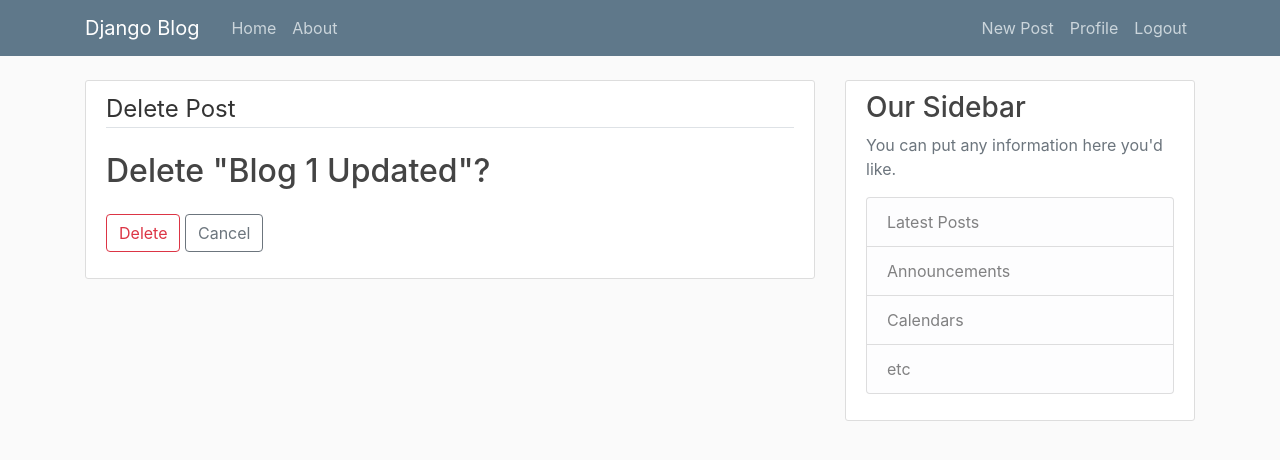
After one commit to tjapit/python-projects, a Django app: page /post/1/delete/ in a window 1280 px wide. The commit adds this page. Shown: the top 460 px of the page. Run offline with Django 4.2, Linux system fonts and the light colour scheme; a user stored in the database is signed in; data comes from the database, SQL or seed files in the repository; both versions use the stored data as it was after the commit; parts of the project's set-up code (start-up, migrations or seed data) failed here and were passed over; some libraries are stand-ins or nearby versions.

Commit message:
DeleteView, Routing, and Styling
Added a PostDeleteView which is essentially a form with a confirm delete/cancel button, added its routing with a 'pk' specific to the post, checks to see if the author is the one deleting the post. Added New Post link visible from the navbar for logged in users, update post buttons on post_detail.html visible only to the author, and conditional for cancel routing  whenever it's a new/updated post

```diff
--- a/tutorials/django_project/blog/templates/blog/base.html
+++ b/tutorials/django_project/blog/templates/blog/base.html
@@ -8,10 +8,7 @@
   <meta http-equiv="X-UA-Compatible" content="IE=edge" />
   <meta name="viewport" content="width=device-width, initial-scale=1.0" />
   <!-- Bootstrap CSS -->
-    <link rel="stylesheet"
-        href="https://cdn.jsdelivr.net/npm/bootstrap@4.0.0/dist/css/bootstrap.min.css"
-        integrity="sha384-Gn5384xqQ1aoWXA+058RXPxPg6fy4IWvTNh0E263XmFcJlSAwiGgFAW/dAiS6JXm"
-        crossorigin="anonymous">
+  <link rel="stylesheet" href="https://cdn.jsdelivr.net/npm/bootstrap@4.0.0/dist/css/bootstrap.min.css" integrity="sha384-Gn5384xqQ1aoWXA+058RXPxPg6fy4IWvTNh0E263XmFcJlSAwiGgFAW/dAiS6JXm" crossorigin="anonymous">
 
   <link rel="stylesheet" href="{% static 'blog/main.css' %}">
 
@@ -29,28 +26,33 @@
       <div class="container">
         <a class="navbar-brand mr-4" href="{% url 'blog-home' %}">Django
           Blog</a>
-                <button class="navbar-toggler" type="button"
-                    data-toggle="collapse" data-target="#navbarToggle"
-                    aria-controls="navbarToggle" aria-expanded="false"
-                    aria-label="Toggle navigation">
+        <button class="navbar-toggler" type="button" data-toggle="collapse" data-target="#navbarToggle" aria-controls="navbarToggle" aria-expanded="false" aria-label="Toggle navigation">
           <span class="navbar-toggler-icon"></span>
         </button>
         <div class="collapse navbar-collapse" id="navbarToggle">
           <div class="navbar-nav mr-auto">
-                        <a class="nav-item nav-link"
-                            href="{% url 'blog-home' %}">Home</a>
-                        <a class="nav-item nav-link"
-                            href="{% url 'blog-about' %}">About</a>
+            <a class="nav-item nav-link" href="{% url 'blog-home' %}">Home</a>
+            <a class="nav-item nav-link" href="{% url 'blog-about' %}">About</a>
           </div>
           <!-- Navbar Right Side -->
           <div class="navbar-nav">
             {% if user.is_authenticated %}
-                            <a class="nav-item nav-link" href="{% url 'profile' %}">Profile</a>
-                            <a class="nav-item nav-link" href="{% url 'logout' %}">Logout</a>
+            <a class="nav-item nav-link" href="{% url 'post-create' %}">
+              New Post
+            </a>
+            <a class="nav-item nav-link" href="{% url 'profile' %}">
+              Profile
+            </a>
+            <a class="nav-item nav-link" href="{% url 'logout' %}">
+              Logout
+            </a>
             {% else %}
-                            <a class="nav-item nav-link" href="{% url 'login' %}">Login</a>
-                            <a class="nav-item nav-link"
-                                href="{% url 'register' %}">Register</a>
+            <a class="nav-item nav-link" href="{% url 'login' %}">
+              Login
+            </a>
+            <a class="nav-item nav-link" href="{% url 'register' %}">
+              Register
+            </a>
             {% endif %}
           </div>
         </div>
@@ -98,17 +100,9 @@
 
   <!-- Optional JavaScript -->
   <!-- jQuery first, then Popper.js, then Bootstrap JS -->
-    <script src="https://code.jquery.com/jquery-3.2.1.slim.min.js"
-        integrity="sha384-KJ3o2DKtIkvYIK3UENzmM7KCkRr/rE9/Qpg6aAZGJwFDMVNA/GpGFF93hXpG5KkN"
-        crossorigin="anonymous"></script>
-    <script
-        src="https://cdn.jsdelivr.net/npm/popper.js@1.12.9/dist/umd/popper.min.js"
-        integrity="sha384-ApNbgh9B+Y1QKtv3Rn7W3mgPxhU9K/ScQsAP7hUibX39j7fakFPskvXusvfa0b4Q"
-        crossorigin="anonymous"></script>
-    <script
-        src="https://cdn.jsdelivr.net/npm/bootstrap@4.0.0/dist/js/bootstrap.min.js"
-        integrity="sha384-JZR6Spejh4U02d8jOt6vLEHfe/JQGiRRSQQxSfFWpi1MquVdAyjUar5+76PVCmYl"
-        crossorigin="anonymous"></script>
+  <script src="https://code.jquery.com/jquery-3.2.1.slim.min.js" integrity="sha384-KJ3o2DKtIkvYIK3UENzmM7KCkRr/rE9/Qpg6aAZGJwFDMVNA/GpGFF93hXpG5KkN" crossorigin="anonymous"></script>
+  <script src="https://cdn.jsdelivr.net/npm/popper.js@1.12.9/dist/umd/popper.min.js" integrity="sha384-ApNbgh9B+Y1QKtv3Rn7W3mgPxhU9K/ScQsAP7hUibX39j7fakFPskvXusvfa0b4Q" crossorigin="anonymous"></script>
+  <script src="https://cdn.jsdelivr.net/npm/bootstrap@4.0.0/dist/js/bootstrap.min.js" integrity="sha384-JZR6Spejh4U02d8jOt6vLEHfe/JQGiRRSQQxSfFWpi1MquVdAyjUar5+76PVCmYl" crossorigin="anonymous"></script>
 </body>
 
 </html>
--- /dev/null
+++ b/tutorials/django_project/blog/templates/blog/post_confirm_delete.html
@@ -0,0 +1,26 @@
+{% extends 'blog/base.html' %}
+{% block content %}
+<div class="content-section">
+  <form method="POST">
+    {% comment %} need to have csrf for django, otherwise form won't work
+    {% endcomment %}
+    {% csrf_token %}
+    <fieldset class="form-group">
+      <legend class="border-bottom mb-4">
+        Delete Post
+      </legend>
+      <h2>
+        Delete "{{ object.title }}"?
+      </h2>
+    </fieldset>
+    <div class="form-group">
+      <button class="btn btn-outline-danger" type="submit">
+        Delete
+      </button>
+      <a class="btn btn-outline-secondary" href="{% url 'post-detail' object.id %}">
+        Cancel
+      </a>
+    </div>
+  </form>
+</div>
+{% endblock content %}
--- a/tutorials/django_project/blog/urls.py
+++ b/tutorials/django_project/blog/urls.py
@@ -1,6 +1,7 @@
 from django.urls import path
 from .views import (
     PostCreateView,
+    PostDeleteView,
     PostDetailView,
     PostListView,
     PostUpdateView,
@@ -12,5 +13,6 @@ urlpatterns = [
     path('post/<int:pk>/', PostDetailView.as_view(), name='post-detail'),
     path('post/new/', PostCreateView.as_view(), name='post-create'),
     path('post/<int:pk>/update/', PostUpdateView.as_view(), name='post-update'),
+    path('post/<int:pk>/delete/', PostDeleteView.as_view(), name='post-delete'),
     path('about/', views.about, name='blog-about'),
 ]
--- a/tutorials/django_project/blog/views.py
+++ b/tutorials/django_project/blog/views.py
@@ -8,6 +8,7 @@ from django.views.generic import (
     DetailView,
     CreateView,
     UpdateView,
+    DeleteView,
 )
 from typing import (
     Optional,
@@ -66,5 +67,15 @@ class PostUpdateView(LoginRequiredMixin, UserPassesTestMixin, UpdateView):
         post = self.get_object()
         return True if self.request.user == post.author else False
 
+class PostDeleteView(LoginRequiredMixin, UserPassesTestMixin, DeleteView):
+    model = Post
+    success_url: Optional[str] = '/'
+
+    def test_func(self) -> Optional[bool]:
+        """ Checks if the User passes a certain test. In this case, a User can only delete a Post if they are the author of the Post """
+        post = self.get_object()
+        return True if self.request.user == post.author else False
+
+
 def about(request):
     return render(request, 'blog/about.html', {'title':'About'})
```
Also changed, not shown: tutorials/django_project/blog/templates/blog/post_detail.html (+10 -0 lines), tutorials/django_project/blog/templates/blog/post_form.html (+13 -1 lines), tutorials/django_project/db.sqlite3. Lines whose indentation alone changed are shown as unchanged.
